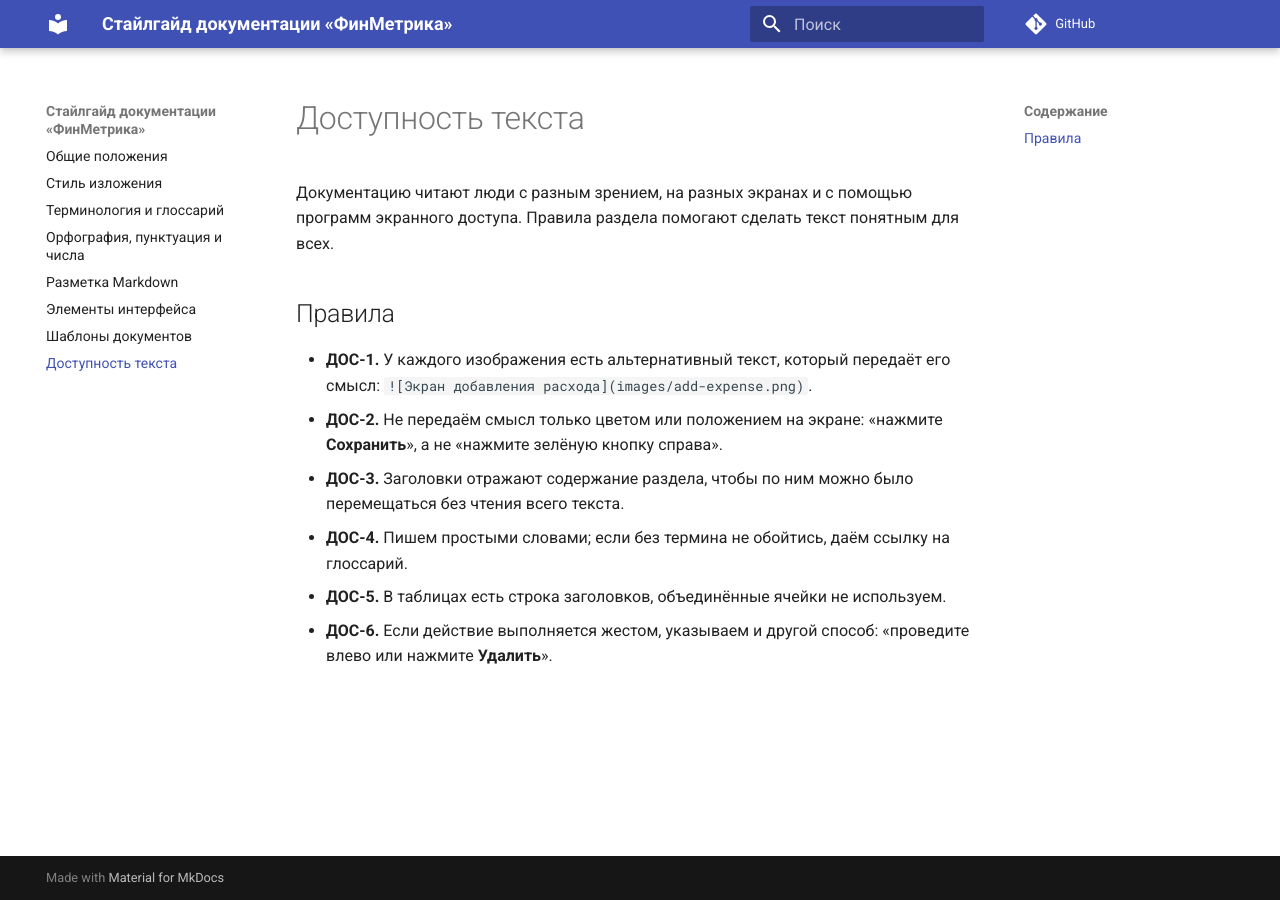
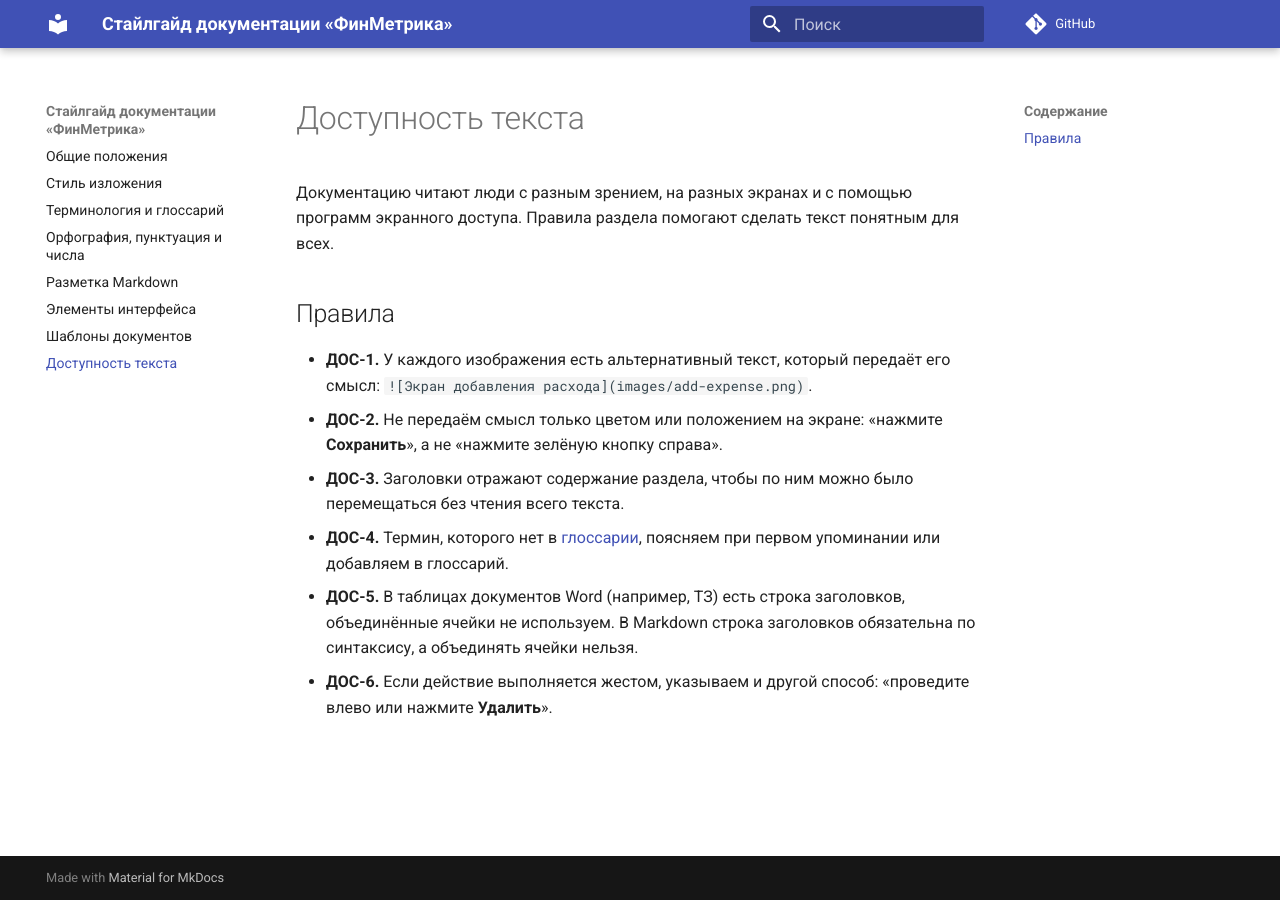
Before and after one commit to Sap-Artem/style-guide-project, an MkDocs documentation site: the page built from docs/accessibility.md, in a window 1280 px wide. Built offline with MkDocs 1.6.1 and Material for MkDocs 9.7.7, drawn with Linux system fonts in a browser that asks for light colours; comment, search, counter and statistics services are not loaded.

Commit message:
docs(accessibility): address review comments

```diff
--- a/docs/accessibility.md
+++ b/docs/accessibility.md
@@ -8,6 +8,7 @@
 - **ДОС-1.** У каждого изображения есть альтернативный текст, который передаёт его смысл: `![Экран добавления расхода](images/add-expense.png)`.
 - **ДОС-2.** Не передаём смысл только цветом или положением на экране: «нажмите **Сохранить**», а не «нажмите зелёную кнопку справа».
 - **ДОС-3.** Заголовки отражают содержание раздела, чтобы по ним можно было перемещаться без чтения всего текста.
-- **ДОС-4.** Пишем простыми словами; если без термина не обойтись, даём ссылку на глоссарий.
-- **ДОС-5.** В таблицах есть строка заголовков, объединённые ячейки не используем.
+- **ДОС-4.** Термин, которого нет в [глоссарии](terminology.md), поясняем при первом упоминании или добавляем в глоссарий.
+- **ДОС-5.** В таблицах документов Word (например, ТЗ) есть строка заголовков, объединённые ячейки не используем.
+  В Markdown строка заголовков обязательна по синтаксису, а объединять ячейки нельзя.
 - **ДОС-6.** Если действие выполняется жестом, указываем и другой способ: «проведите влево или нажмите **Удалить**».
```
Also changed, not shown: docs/index.md (+1 -0 lines).
